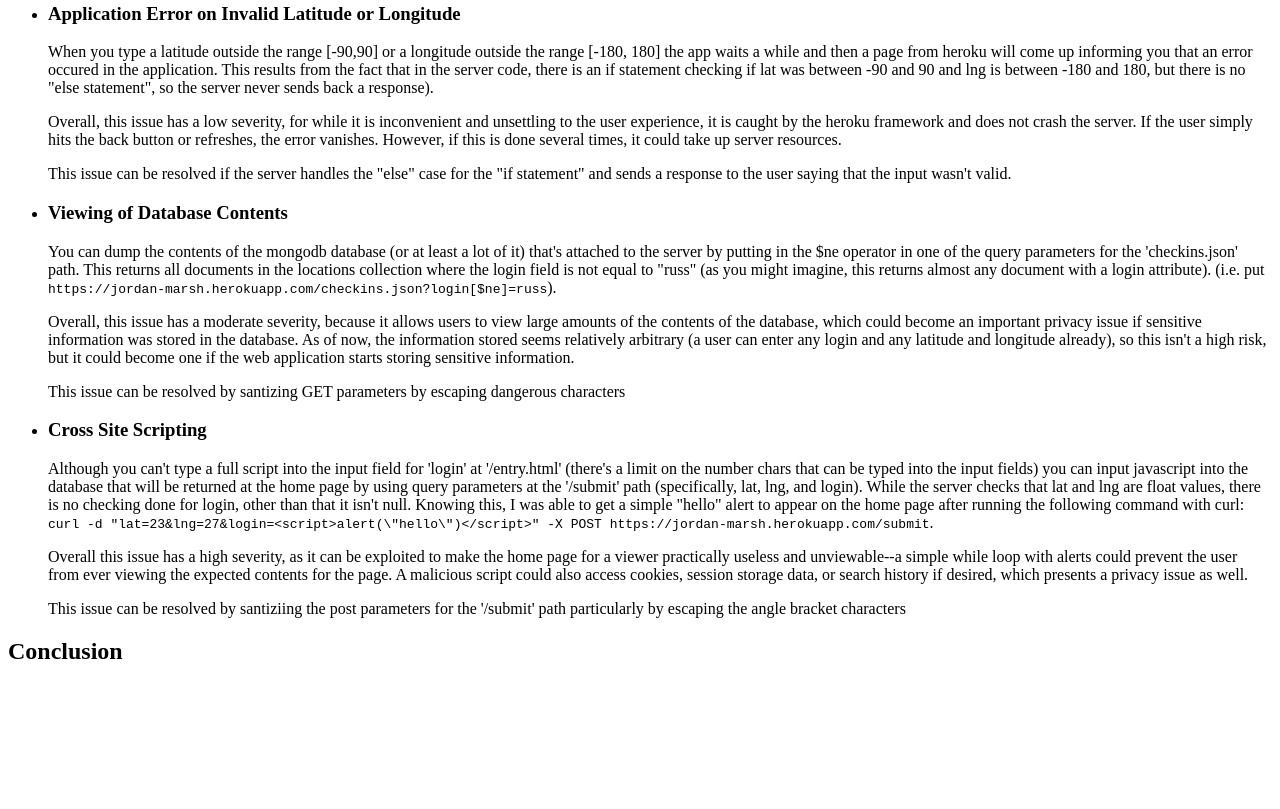
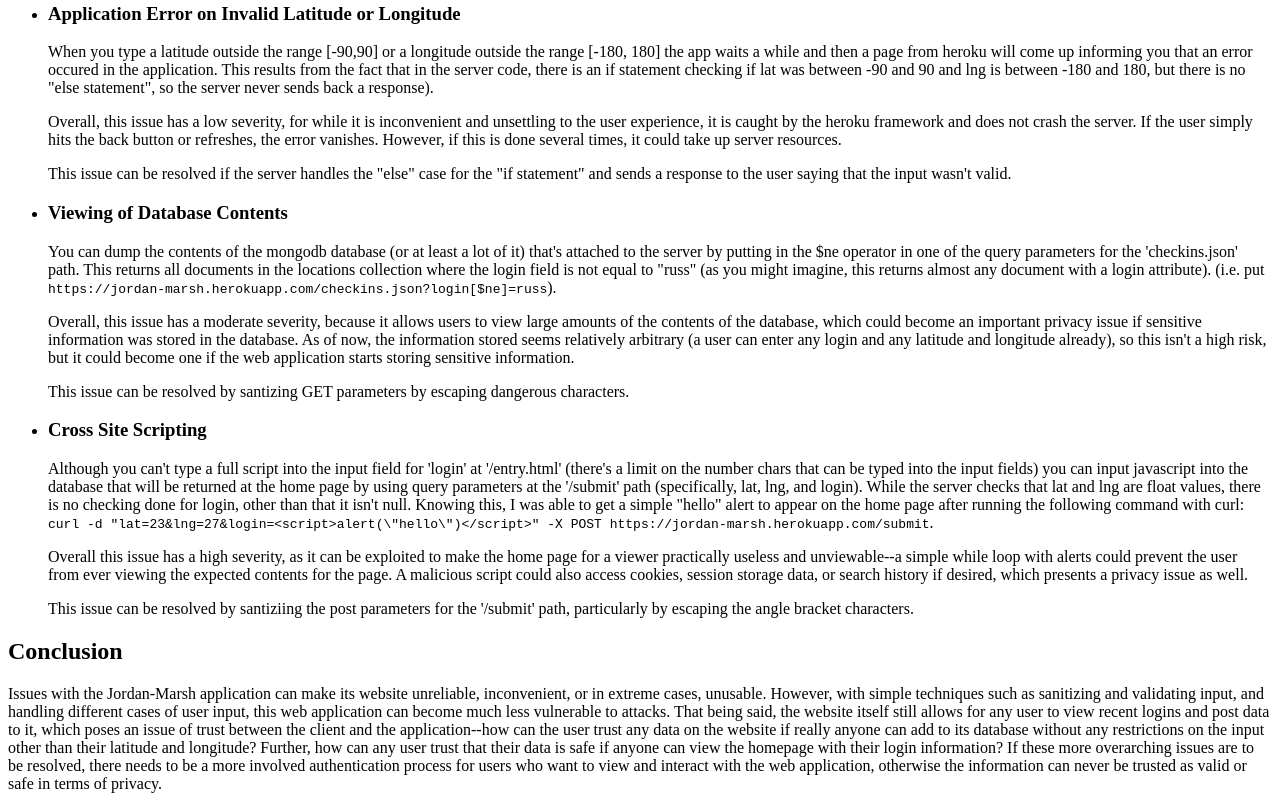
Before and after one commit to mgomez05/WebProgramming, a plain HTML site: page security/index.html in a window 1280 px wide. Shown: the part 956-1765 px from the top of the page. Before the commit the page ends 1641 px from the top, so only its background shows below. Drawn offline with Linux system fonts and the light colour scheme.

Commit message:
Added Conclusion

```diff
--- a/security/index.html
+++ b/security/index.html
@@ -83,7 +83,7 @@
                 amounts of useless data, but this would mainly be an inconvenience.
                 </p>
                 <p>This issue can be resolved by requiring some sort of authentication before
-                   accepting the post, such as a CSRF token, or by santizing post parameters</p>
+                   accepting the post, such as a CSRF token, or by santizing post parameters.</p>
             </li>
         <li><h3>Application Error on Invalid Latitude or Longitude</h3>When you type a latitude outside the range [-90,90] or a longitude outside the range
             [-180, 180] the app waits a while and then a page from heroku will come up informing
@@ -119,7 +119,7 @@
             sensitive information.
             </p>
             <p>This issue can be resolved by santizing GET parameters by escaping
-               dangerous characters</p>
+               dangerous characters.</p>
         </li>
         <li> <h3>Cross Site Scripting</h3>
             <p>Although you can't type a full script into the input field for
@@ -137,12 +137,25 @@
             contents for the page. A malicious script could also access cookies, session storage data, or search
             history if desired, which presents a privacy issue as well.
             </p>
-            <p>This issue can be resolved by santiziing the post parameters for the '/submit' path
-               particularly by escaping the angle bracket characters  </p>
+            <p>This issue can be resolved by santiziing the post parameters for the '/submit' path,
+               particularly by escaping the angle bracket characters.</p>
         </li>
     </ul>
 <h2>Conclusion</h2>
-<ul></ul>
+
+<p>Issues with the Jordan-Marsh application can make its website unreliable, inconvenient,
+   or in extreme cases, unusable. However, with simple techniques such as sanitizing and validating input,
+   and handling different cases of user input, this web application can become much less vulnerable to
+   attacks. That being said, the website itself still allows for any user to view recent
+   logins and post data to it, which poses an issue of trust between the client and
+   the application--how can the user trust any data on the website if really anyone
+   can add to its database without any restrictions on the input other than their
+   latitude and longitude? Further, how can any user trust that their data is safe if anyone
+   can view the homepage with their login information? If these more overarching issues
+   are to be resolved, there needs to be a more involved authentication process for
+   users who want to view and interact with the web application, otherwise the information
+   can never be trusted as valid or safe in terms of privacy.
+ </p>
 
 <body>
 
```
